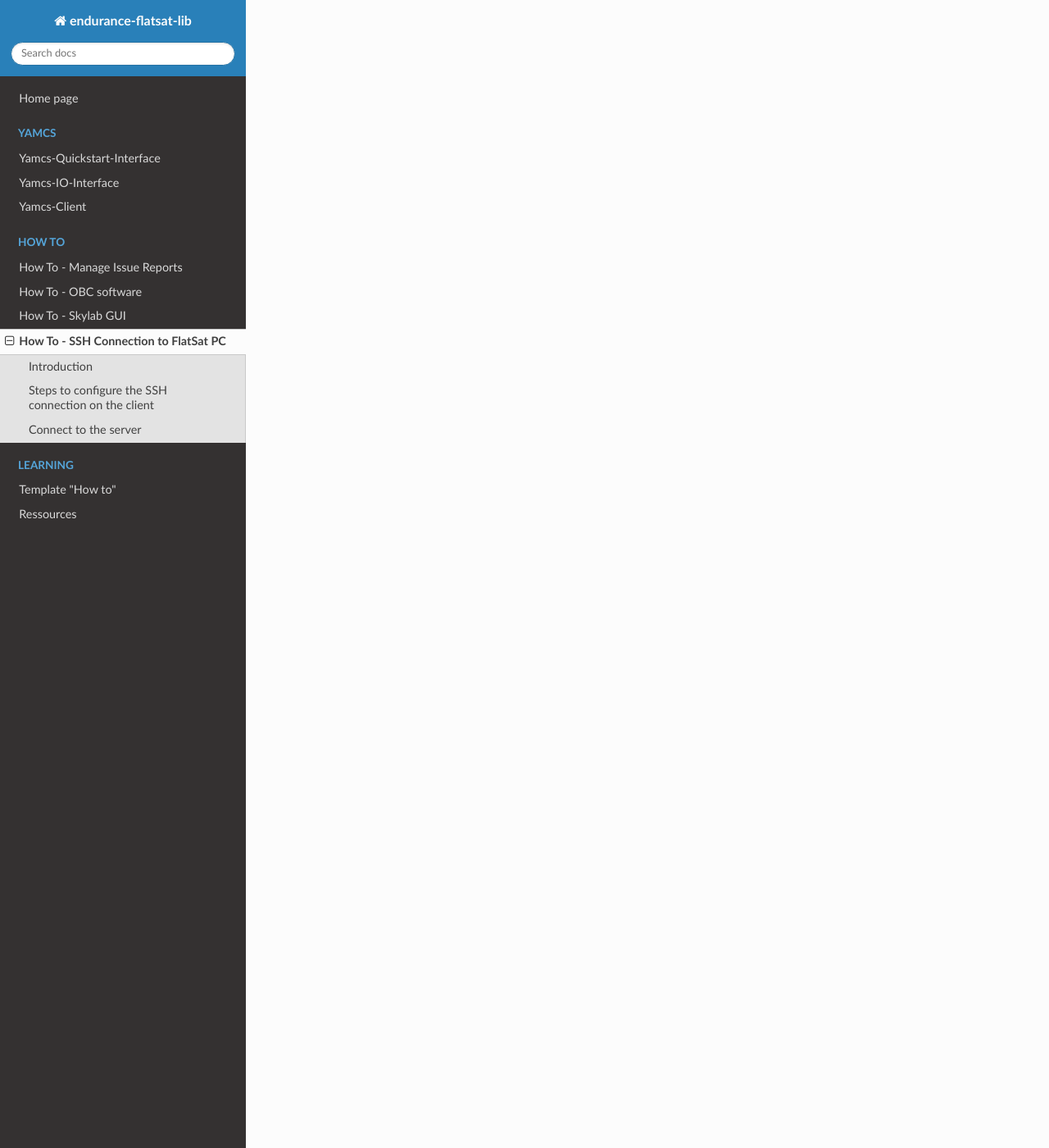
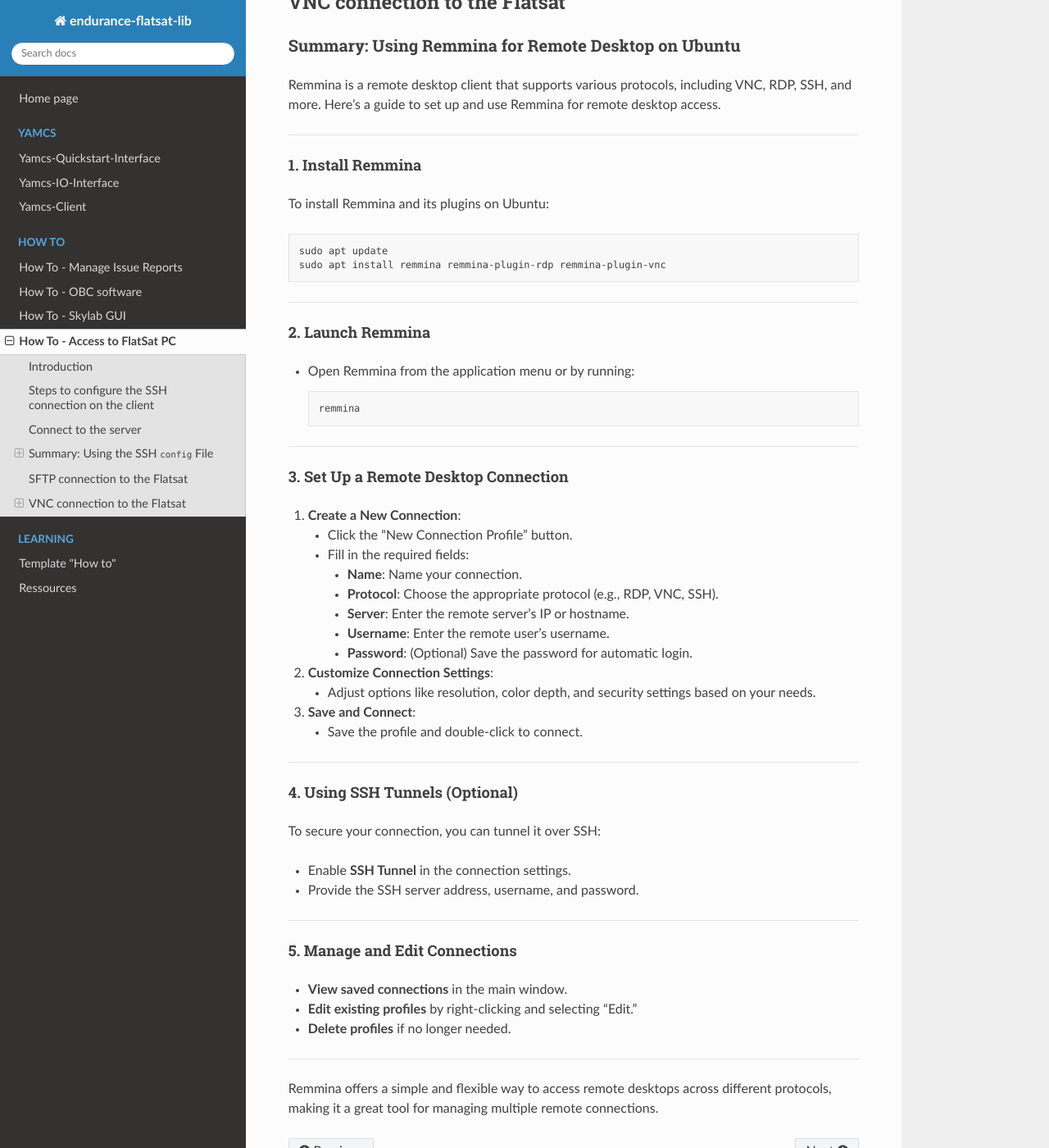
Before and after one commit to infiniteorbits/endurance-flatsat-lib, a Sphinx documentation site: the page built from docs/HowTo/HowToSshFlatSatPC.md, in a window 1280 px wide and 1400 px high, scrolled down 2981 px. Shown: the whole window at 82% size. Built offline with Sphinx 7.4.7 and the Read the Docs theme 3.1.0, drawn with Linux system fonts in a browser that asks for light colours; pages that are not in the unit, such as notebooks, are missing from menus; some of the changed text lies outside the part shown.

Commit message:
Add doc for sftp, VNC and ssh config

````diff
--- a/docs/HowTo/HowToSshFlatSatPC.md
+++ b/docs/HowTo/HowToSshFlatSatPC.md
@@ -27,9 +27,168 @@
 If this is the first time you try to connect to the server via SSH, you will need to enter the server password for the infinite-orbits user. If this is successful, from this point forward, you will not need to enter the password again.
 
 ---
-
 ## Connect to the server
 If you already configured OpenSSH on the client and already copied the public key to the server, you just need to enter the following command to connect to the server:
 ```bash
 ssh infinite-orbits@192.168.1.10
 ```
+- - -
+## Summary: Using the SSH `config` File
+
+The `~/.ssh/config` file simplifies and automates SSH connections by allowing you to configure host-specific settings. Here's an overview of how to use it effectively:
+
+---
+
+### **Basic SSH Configuration Structure**
+
+```ssh
+Host <alias>
+    HostName <address_or_IP>
+    User <username>
+    Port <port_number>
+    IdentityFile <path_to_private_key>
+```
+
+- **Host**: Alias used in SSH commands.
+- **HostName**: Host address or IP.
+- **User**: Username for the connection.
+- **Port**: (Optional) Port to use (default: 22).
+- **IdentityFile**: (Optional) Path to the private key.
+
+---
+
+### **Complete Example**
+
+```ssh
+Host myserver
+    HostName 192.168.1.100
+    User romain
+    Port 2222
+    IdentityFile ~/.ssh/id_rsa_myserver
+```
+
+Simplified connection:
+
+```bash
+ssh myserver
+```
+
+---
+
+### **Advanced Configuration**
+
+- **Configure multiple hosts with patterns**:
+
+    ```ssh
+    Host *.example.com
+        User romain
+        IdentityFile ~/.ssh/id_rsa_example
+    ```
+
+- **Use a proxy jump**:
+
+    ```ssh
+    Host internal-host
+        HostName 10.0.0.5
+        User romain
+        ProxyJump jumphost
+    ```
+
+
+---
+
+### **Useful Commands**
+
+- **Test the configuration**:
+
+    ```bash
+    ssh -T myserver
+    ```
+
+- **Reload the SSH agent**:
+
+    ```bash
+    ssh-add ~/.ssh/id_rsa
+    ```
+
+
+---
+
+By setting up a well-configured `config` file, you can avoid specifying connection details every time you use SSH.
+
+## SFTP connection to the Flatsat
+
+In **Files**, select **Other Location**, and in **enter the server address...** :
+
+```
+sftp://<user>@192.168.1.10
+```
+
+## VNC connection to the Flatsat
+
+### Summary: Using Remmina for Remote Desktop on Ubuntu
+
+Remmina is a remote desktop client that supports various protocols, including VNC, RDP, SSH, and more. Here's a guide to set up and use Remmina for remote desktop access.
+
+---
+
+#### **1. Install Remmina**
+
+To install Remmina and its plugins on Ubuntu:
+
+```bash
+sudo apt update
+sudo apt install remmina remmina-plugin-rdp remmina-plugin-vnc
+```
+
+---
+
+#### **2. Launch Remmina**
+
+- Open Remmina from the application menu or by running:
+
+    ```bash
+    remmina
+    ```
+
+
+---
+
+#### **3. Set Up a Remote Desktop Connection**
+
+1. **Create a New Connection**:
+
+    - Click the "New Connection Profile" button.
+    - Fill in the required fields:
+        - **Name**: Name your connection.
+        - **Protocol**: Choose the appropriate protocol (e.g., RDP, VNC, SSH).
+        - **Server**: Enter the remote server's IP or hostname.
+        - **Username**: Enter the remote user’s username.
+        - **Password**: (Optional) Save the password for automatic login.
+2. **Customize Connection Settings**:
+
+    - Adjust options like resolution, color depth, and security settings based on your needs.
+3. **Save and Connect**:
+
+    - Save the profile and double-click to connect.
+
+---
+
+#### **4. Using SSH Tunnels (Optional)**
+
+To secure your connection, you can tunnel it over SSH:
+
+- Enable **SSH Tunnel** in the connection settings.
+- Provide the SSH server address, username, and password.
+
+---
+
+#### **5. Manage and Edit Connections**
+
+- **View saved connections** in the main window.
+- **Edit existing profiles** by right-clicking and selecting "Edit."
+- **Delete profiles** if no longer needed.
+
+---
+
+Remmina offers a simple and flexible way to access remote desktops across different protocols, making it a great tool for managing multiple remote connections.
--- a/docs/index.rst
+++ b/docs/index.rst
@@ -65,7 +65,7 @@
    How To - Manage Issue Reports </HowTo/HowToIssueProcess>
    How To - OBC software </HowTo/Obc_software_installations>
    How To - Skylab GUI </HowTo/HowToSkyEGSE>
-   How To - SSH Connection to FlatSat PC </HowTo/HowToSshFlatSatPC>
+   How To - Access to FlatSat PC </HowTo/HowToSshFlatSatPC>
 
 .. toctree::
   :maxdepth: 1
````
